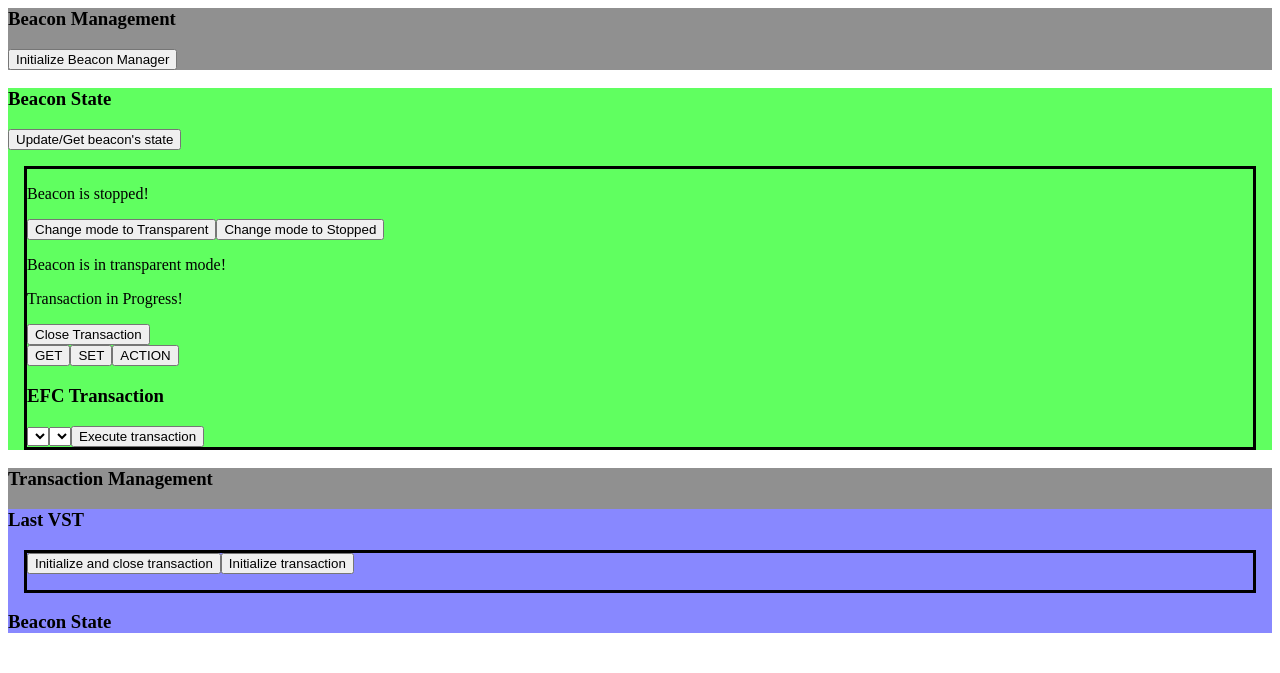
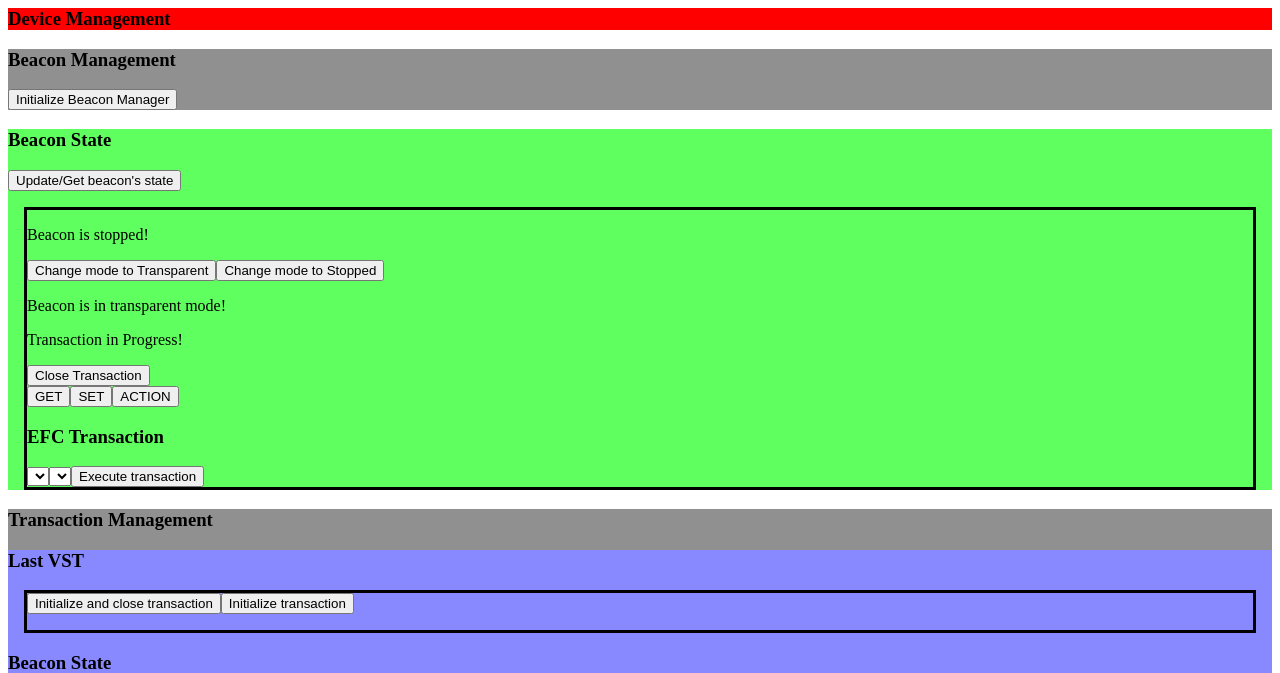
Before and after one commit to rmwesley/obu_dsrc_perso, a FastAPI app: page /beacon/ in a window 1280 px wide. Shown: the top 673 px of the page. Run offline with FastAPI, Linux system fonts and the light colour scheme; data that the repository does not hold is empty; parts of the project's set-up code (start-up, migrations or seed data) failed here and were passed over.

Commit message:
Added a Device Management div to BCM interface

```diff
--- a/bcm_api_main.py
+++ b/bcm_api_main.py
@@ -1,11 +1,12 @@
 from fastapi import FastAPI
 from fastapi.responses import FileResponse
+from fastapi.staticfiles import StaticFiles
 
 from routers import beacon, security
 
 import logging
 root_logger = logging.getLogger()
-root_logger.setLevel(logging.INFO)
+root_logger.setLevel(logging.DEBUG)
 
 root_app = FastAPI(title="TSP Testing API")
 
@@ -21,5 +22,5 @@ root_app.include_router(beacon.router)
 root_app.include_router(security.router)
 
 # Serve the static HTML files for each subapp
-# root_app.mount("/", StaticFiles(directory="static/", html=True), name="static")
+root_app.mount("/", StaticFiles(directory="static/"), name="static")
 # beacon_manager_app.mount("/beacon_management", StaticFiles(directory="static/beacon_management/", html=True), name="Beacon Manager")
--- /dev/null
+++ b/static/beacon_interface/beacon_manager_front.css
@@ -0,0 +1,6 @@
+.device_ok {
+    background-color: green;
+}
+.device_error {
+    background-color: red;
+}
--- a/templates/beacon_interface.html
+++ b/templates/beacon_interface.html
@@ -8,12 +8,16 @@
   <head>
     <title>Beacon Manager Interface</title>
     <link rel="icon" href="beacon.svg">
+    <link rel="stylesheet" href="../beacon_interface/beacon_manager_front.css">
   </head>
 
   <body>
     <div>{{ message }}</div>
 
     <div id="app">
+      <div id="device-management" :class="deviceStyleCss">
+        <h3>Device Management</h3>
+      </div>
       <div id="beacon-management" style="background-color: #909090;">
         <h3>Beacon Management</h3>
         <button @click="initializeBeaconManager">Initialize Beacon Manager</button>
@@ -79,7 +83,8 @@
           toll_chargers: ['Charger1', 'Charger2'], // Example data
           transaction_types: ['CARDME', 'PISTA'], // Example data
           toll_charger: '',
-          transaction_type: ''
+          transaction_type: '',
+          deviceStyleCss: "device_error"
         }
       },
       created() {
```
